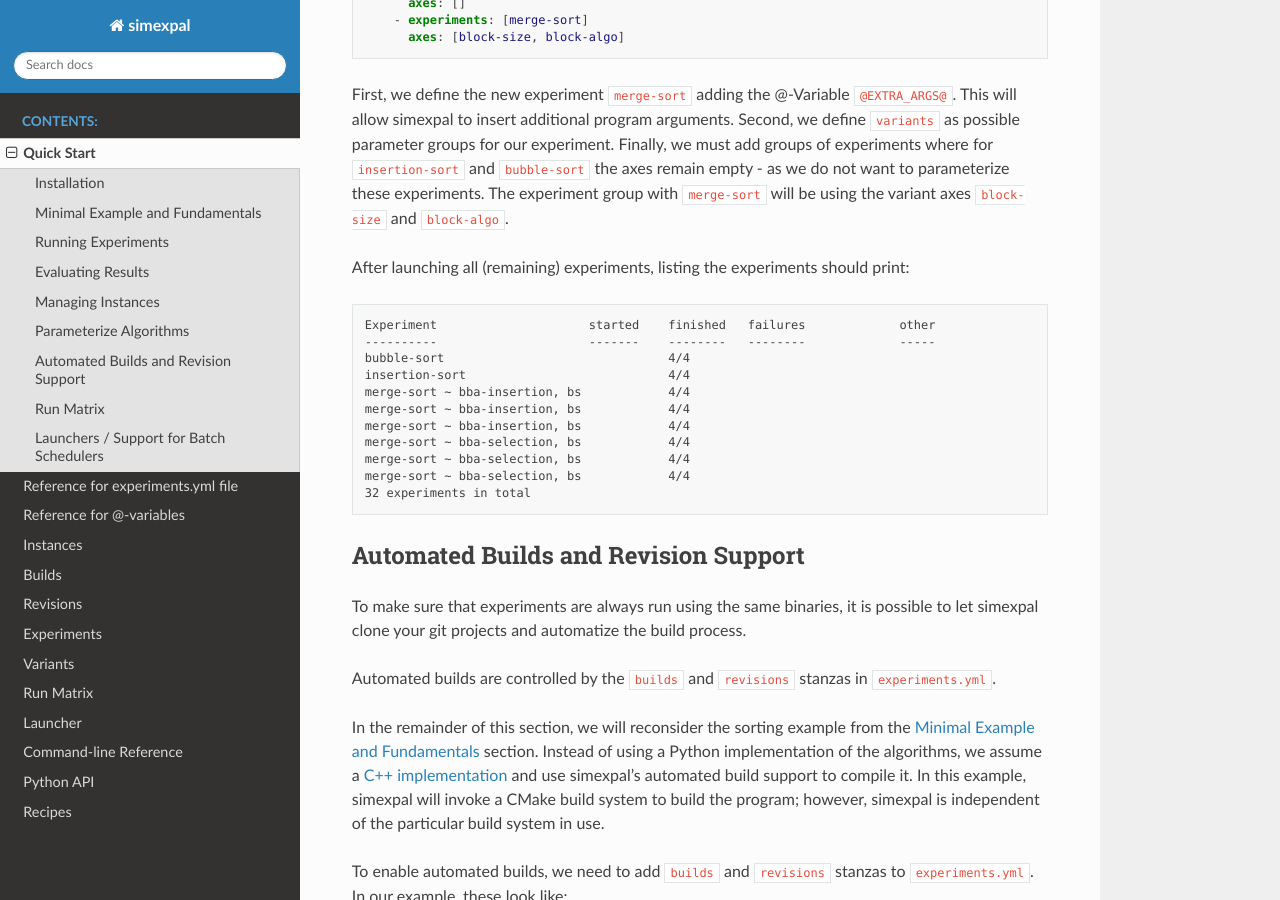
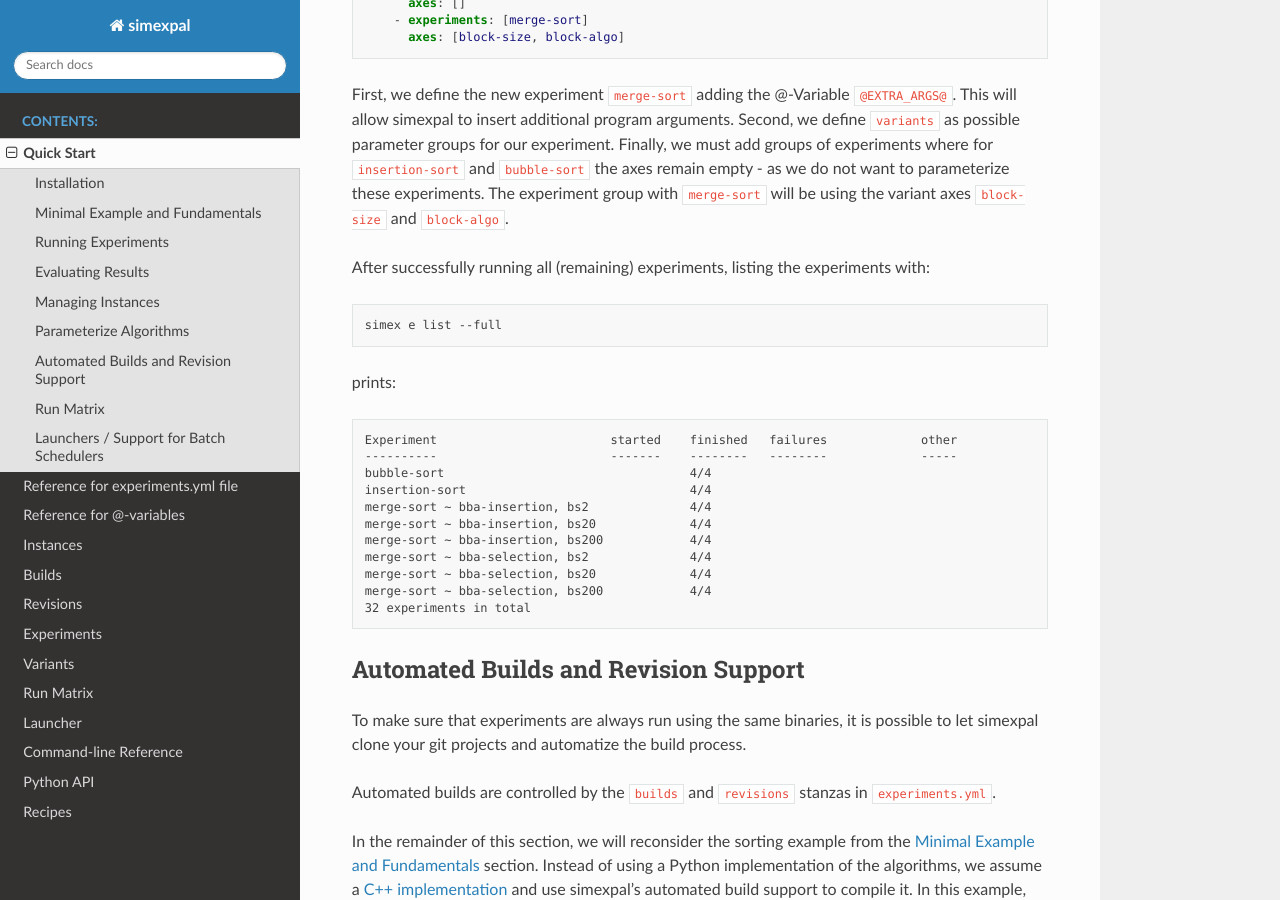
Before and after one commit to hu-macsy/simexpal, a Sphinx documentation site: the page built from docs/quick_start.rst, in a window 1280 px wide and 900 px high, scrolled down 8795 px. Built offline with Sphinx 7.4.7 and the Read the Docs theme 2.0.0, drawn with Linux system fonts in a browser that asks for light colours.

Commit message:
Revisit running experiments for section parameterize algorithms.

```diff
--- a/docs/quick_start.rst
+++ b/docs/quick_start.rst
@@ -508,21 +508,28 @@ experiment. Finally, we must add groups of experiments where for
 to parameterize these experiments. The experiment group with ``merge-sort`` will
 be using the variant axes ``block-size`` and ``block-algo``.
 
-After launching all (remaining) experiments, listing the experiments should
-print:
+After successfully running all (remaining) experiments, listing the experiments
+with:
+
+.. code-block:: bash
+
+  simex e list --full
+
+
+prints:
 
 ::
 
-  Experiment                     started    finished   failures             other
-  ----------                     -------    --------   --------             -----
-  bubble-sort                               4/4
-  insertion-sort                            4/4
-  merge-sort ~ bba-insertion, bs            4/4
-  merge-sort ~ bba-insertion, bs            4/4
-  merge-sort ~ bba-insertion, bs            4/4
-  merge-sort ~ bba-selection, bs            4/4
-  merge-sort ~ bba-selection, bs            4/4
-  merge-sort ~ bba-selection, bs            4/4
+  Experiment                        started    finished   failures             other
+  ----------                        -------    --------   --------             -----
+  bubble-sort                                  4/4
+  insertion-sort                               4/4
+  merge-sort ~ bba-insertion, bs2              4/4
+  merge-sort ~ bba-insertion, bs20             4/4
+  merge-sort ~ bba-insertion, bs200            4/4
+  merge-sort ~ bba-selection, bs2              4/4
+  merge-sort ~ bba-selection, bs20             4/4
+  merge-sort ~ bba-selection, bs200            4/4
   32 experiments in total
 
 Automated Builds and Revision Support
```
